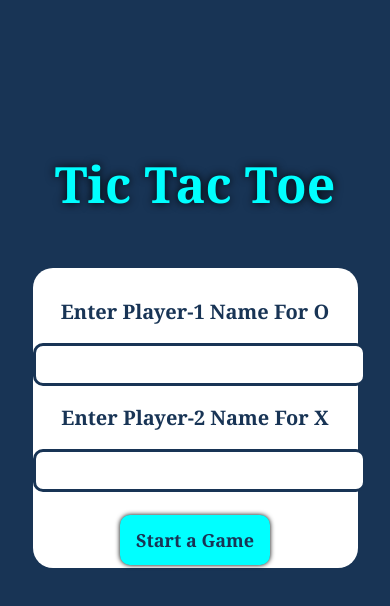
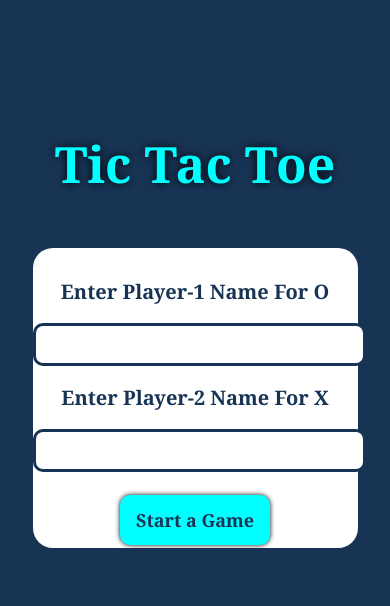
Before and after one commit to Pratipalsinh3397/Tic-Tac-Toe, a plain HTML site: page index.html in a window 390 px wide. Drawn offline with Linux system fonts and the light colour scheme.

Commit message:
Update mediaquery.css

```diff
--- a/mediaquery.css
+++ b/mediaquery.css
@@ -6,7 +6,7 @@
 
     .form-container h1{
         font-size: 50px;
-        padding: 150px 0px 0px 0px;
+        padding: 130px 0px 0px 0px;
     }
 
     .form-container form{
```
